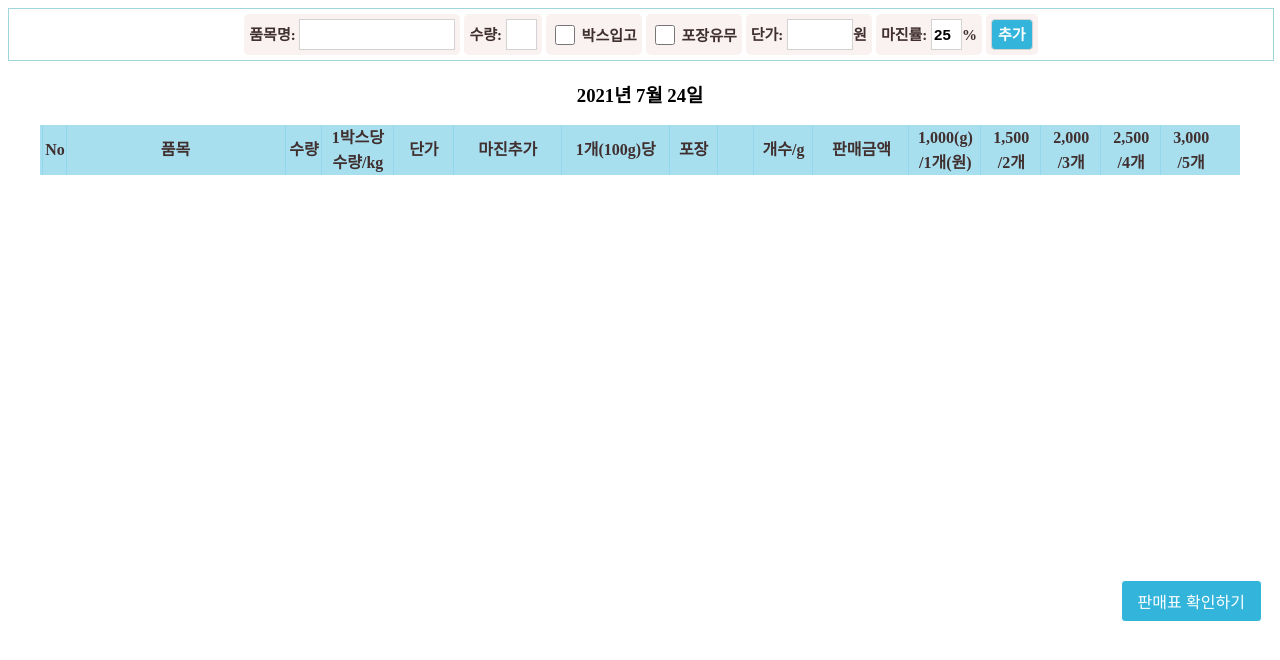
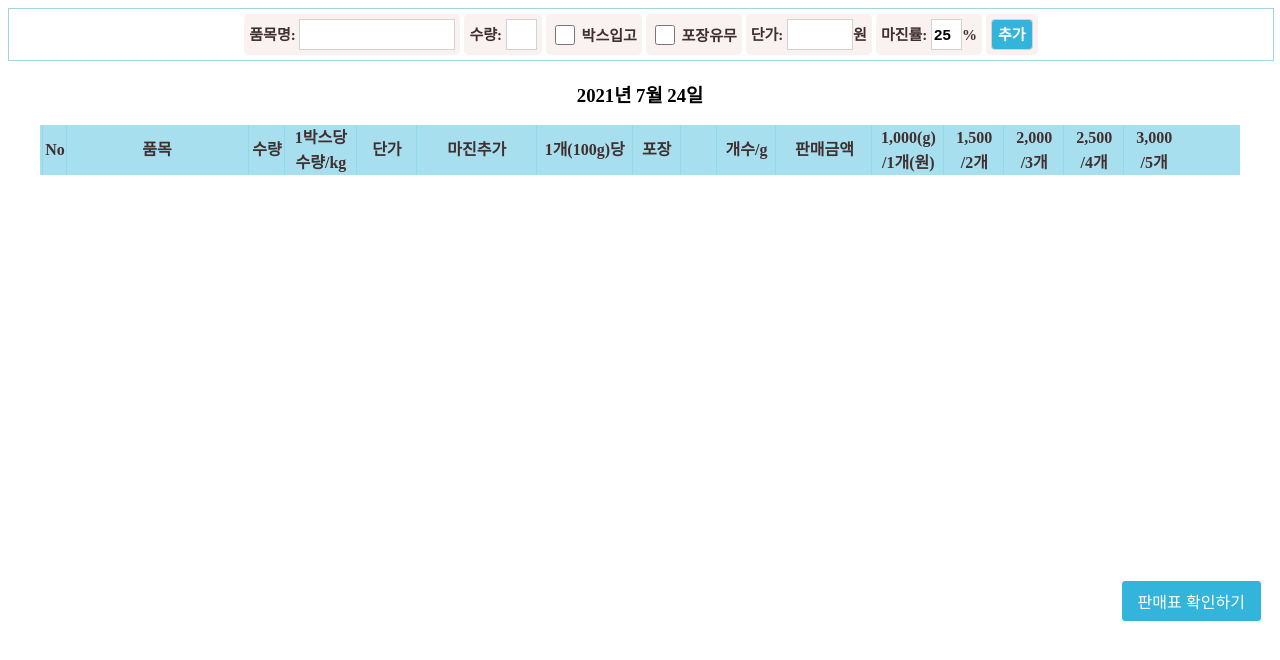
Before and after one commit to develop-now/fruit-veggie, an Electron app: page renderer/index.html in a window 1280 px wide. Drawn offline with nearby package versions, Linux system fonts and the light colour scheme; no server answers.

Commit message:
Fix col width

```diff
--- a/renderer/index.html
+++ b/renderer/index.html
@@ -84,12 +84,12 @@
                                     <thead class="calculatorT_thead">
                                         <tr>
                                             <th width="2%"><div class="th_text">No<div/></th>
-                                            <th width="217px"><div class="th_text">품목<div/></th>
+                                            <th width="180px"><div class="th_text">품목<div/></th>
                                             <th width="3%"><div class="th_text">수량<div/></th>
                                             <th width="6%"><div class="th_text">1박스당<br>수량/kg<div/></th>
                                             <th width="5%"><div class="th_text">단가<div/></th>
-                                            <th width="9%"><div class="th_text">마진추가<div/></th>
-                                            <th width="9%"><div class="th_text">1개&#40;100g&#41;당<div/></th>
+                                            <th width="10%"><div class="th_text">마진추가<div/></th>
+                                            <th width="8%"><div class="th_text">1개&#40;100g&#41;당<div/></th>
                                             <th width="4%"><div class="th_text">포장<div/></th>
                                             <th width="3%"><div class="th_text">&nbsp;<div/></th>
                                             <th width="5%"><div class="th_text">개수/g<div/></th>
--- a/renderer/index.js
+++ b/renderer/index.js
@@ -209,7 +209,7 @@ ipcRenderer.on('products', function (event, data_) {
             html += `<input type="hidden" class="num" value="${index+1}">`
                     + `<input type="hidden" class="num" value="${product.submitNum}">`
                     + `<tr><td>${index + 1}<input type="hidden" class="num" value="${product.submitNum}"></td>`
-                    + `<td><input type="text" class="productInfo productInfoName" name="name" value="${product.name}"></td>`
+                    + `<td><input type="text" class="productInfo productInfoName" name="name" value="${product.name}" style="width:180px"></td>`
                     + `<td><input type="number" class="productInfo" name="quantity" value="${product.quantity}" style="width:30px"></td>`
 
             if(product.box ==='true' && product.box_kg != 0) {
@@ -220,7 +220,7 @@ ipcRenderer.on('products', function (event, data_) {
                 html += `<td>-</td>`
             }
 
-            html += `<td><input type="number" class="productInfo" name="unitPrice" value="${product.unitPrice}" style="width:50px"</td>`
+            html += `<td><input type="number" class="productInfo" name="unitPrice" value="${product.unitPrice}" style="width:53px"</td>`
                     + `<td class="marginFont">${marginPrice}&nbsp;&#47;`
                     + `<input type="number" class="productInfo" name="marginRate" value="${product.marginRate}" style="width:18px"><span class="lightText">%<span>`
                     + `</td>`
```
